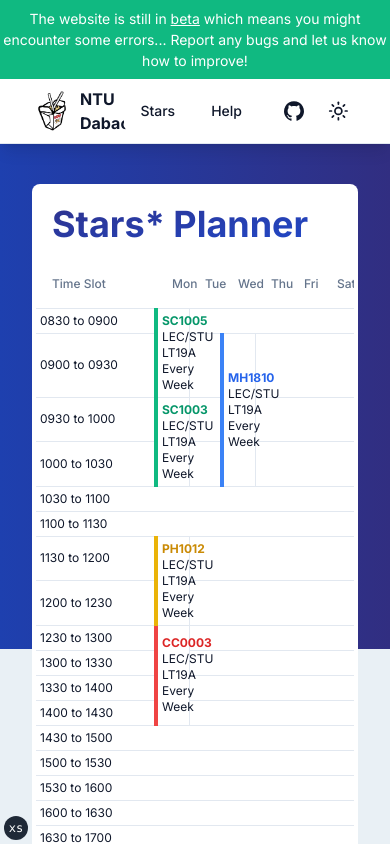
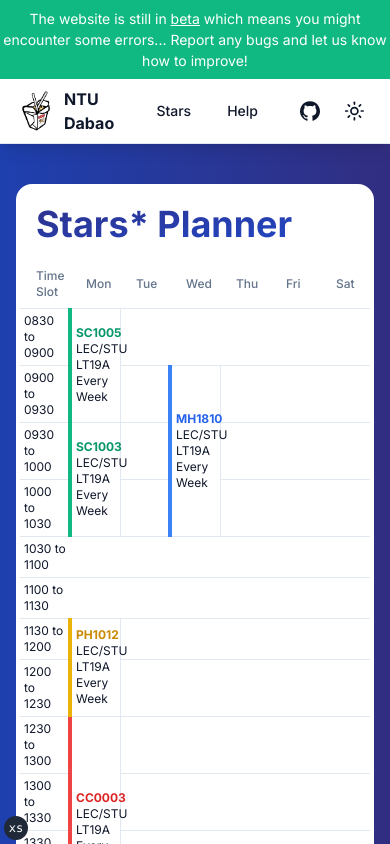
Before and after one commit to Dallas-Ng/ntu-mods, a Next.js app: page /stars in a window 390 px wide. Shown: the top 844 px of the page. Built offline with nearby package versions, Linux system fonts and the light colour scheme.

Commit message:
Fix: stars page responsiveness

```diff
--- a/app/stars/page.tsx
+++ b/app/stars/page.tsx
@@ -34,8 +34,8 @@ const generateTable = (): React.ReactNode => {
   // Populates the array with timeslot and day 1-6 (mon-sat)
   STARS_CALENDAR_TIMESLOTS.forEach((timeslot) =>
     toReturn.push([
-      <TableCell className={`${tdps}`}>
-        {timeslot.start} to {timeslot.end}
+      <TableCell className={cn(tdps)}>
+        {timeslot.start} to <br className="md:hidden" /> {timeslot.end}
       </TableCell>,
       <TableCell className={cn(tdps)}></TableCell>, // monday
       <TableCell className={cn(tdps)}></TableCell>,
@@ -92,7 +92,7 @@ const generateTable = (): React.ReactNode => {
 }
 
 const StarsPage: NextPage = () => (
-  <div className="bg-white dark:bg-slate-950 rounded-lg p-1">
+  <div className="bg-white dark:bg-slate-950 rounded-2xl p-1">
     <h1 className="p-4 text-4xl font-bold bg-gradient-to-br from-indigo-900 to-blue-700 bg-clip-text text-transparent">
       Stars* Planner
     </h1>
@@ -100,7 +100,7 @@ const StarsPage: NextPage = () => (
     <Table className="table-fixed border-collapse text-xs">
       <TableHeader>
         <TableRow>
-          <TableHead className="w-[120px]">Time Slot</TableHead>
+          <TableHead className="md:w-[120px]">Time Slot</TableHead>
           <TableHead>Mon</TableHead>
           <TableHead>Tue</TableHead>
           <TableHead>Wed</TableHead>
--- a/tailwind.config.js
+++ b/tailwind.config.js
@@ -7,7 +7,10 @@ module.exports = {
   theme: {
     container: {
       center: true,
-      padding: "2rem",
+      padding: {
+        DEFAULT: "1rem",
+        md: "2rem"
+      },
       screens: {
         "2xl": "1400px"
       }
```
